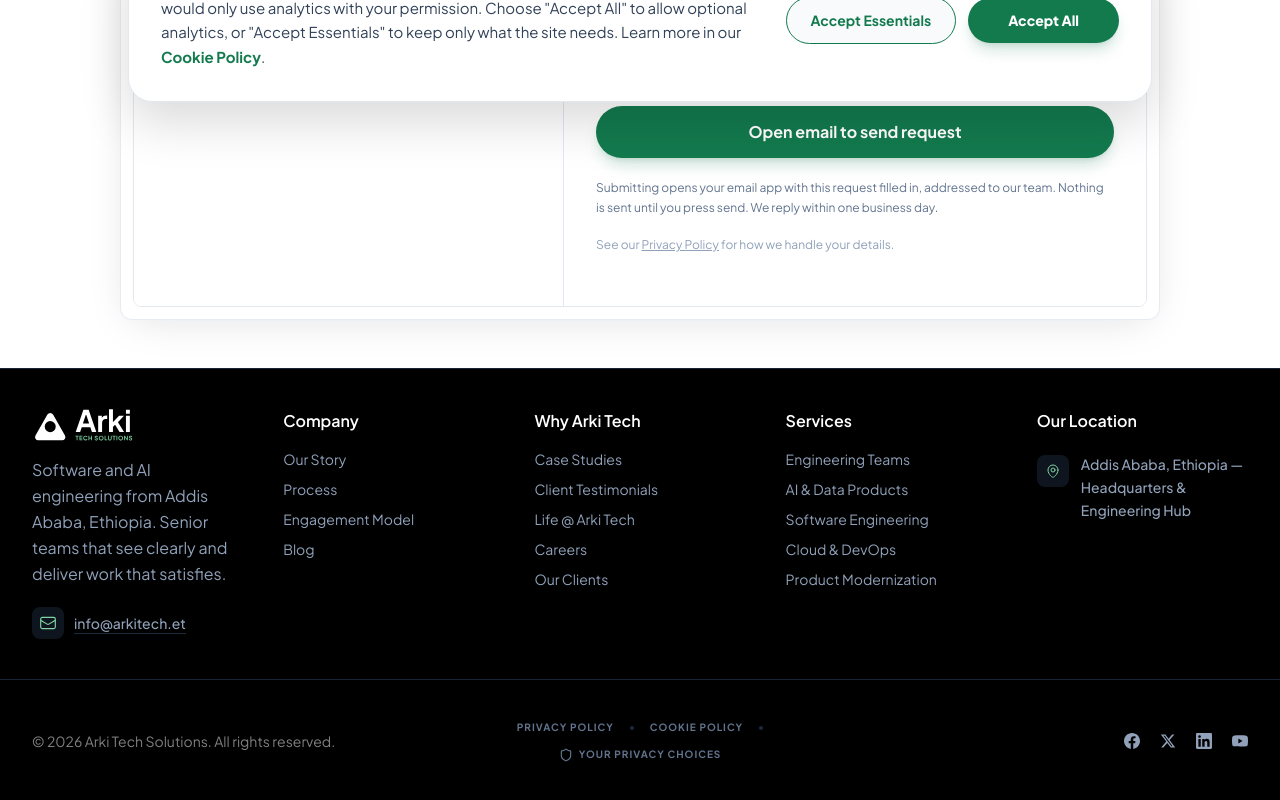
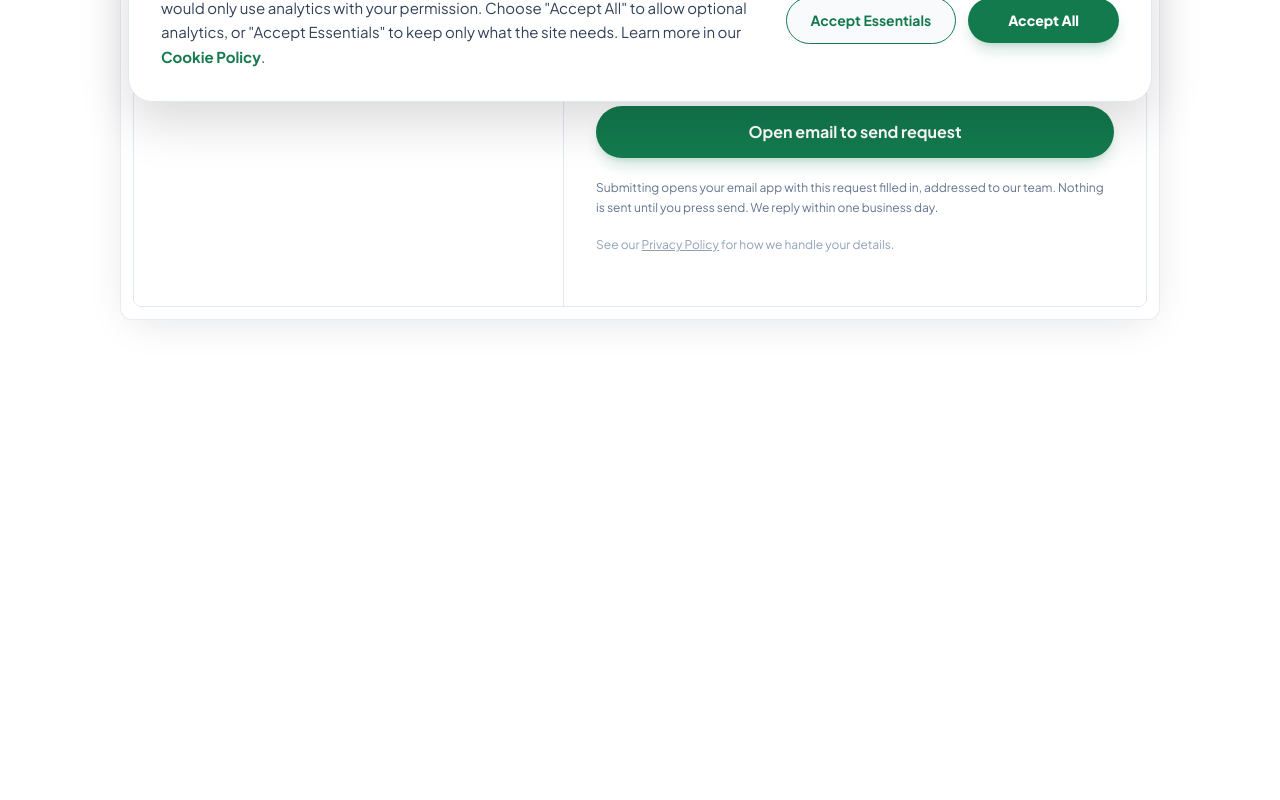
Before and after one commit to Arki-Tech-Solutions/Landing-page, a Next.js app: page /schedule-meeting in a window 1280 px wide. Shown: the part 674-1474 px from the top of the page. After the commit the page ends 1042 px from the top, so only its background shows below. Built offline with nearby package versions, Linux system fonts and the light colour scheme.

Commit message:
Hide the site footer on the meeting request page
Matches the reference, which shows no footer there. The page renders a
data-hide-footer marker and a CSS :has() rule hides the footer.

```diff
--- a/src/app/globals.css
+++ b/src/app/globals.css
@@ -105,3 +105,8 @@ body {
 html {
   scroll-behavior: smooth;
 }
+
+/* Pages that render a [data-hide-footer] marker (e.g. /schedule-meeting, as on the reference) hide the site footer. */
+body:has([data-hide-footer]) [data-site-footer] {
+  display: none;
+}
--- a/src/app/schedule-meeting/page.tsx
+++ b/src/app/schedule-meeting/page.tsx
@@ -12,6 +12,8 @@ export const metadata: Metadata = {
 export default function ScheduleMeetingPage() {
   return (
     <div className="min-h-screen pt-16 bg-white pb-8 sm:pb-12 px-3 sm:px-6 flex flex-col items-stretch">
+      {/* The reference booking page has no footer; see globals.css. */}
+      <span data-hide-footer hidden />
       <Breadcrumb items={[{ label: "Book a 30-min call" }]} />
       <div className="max-w-[1040px] mx-auto w-full">
         <div className="flex justify-center mb-2 sm:mb-4 min-[992px]:mb-6">
--- a/src/components/layout/Footer.tsx
+++ b/src/components/layout/Footer.tsx
@@ -67,7 +67,7 @@ export function Footer() {
   ];
 
   return (
-    <footer className="bg-black pb-0 text-white border-t border-slate-800/90">
+    <footer data-site-footer className="bg-black pb-0 text-white border-t border-slate-800/90">
       <div className="py-8 sm:py-10 min-[992px]:py-12">
         <div className="w-full mx-auto px-6 lg:px-8 max-w-[1400px]">
           {/* Mobile */}
```
